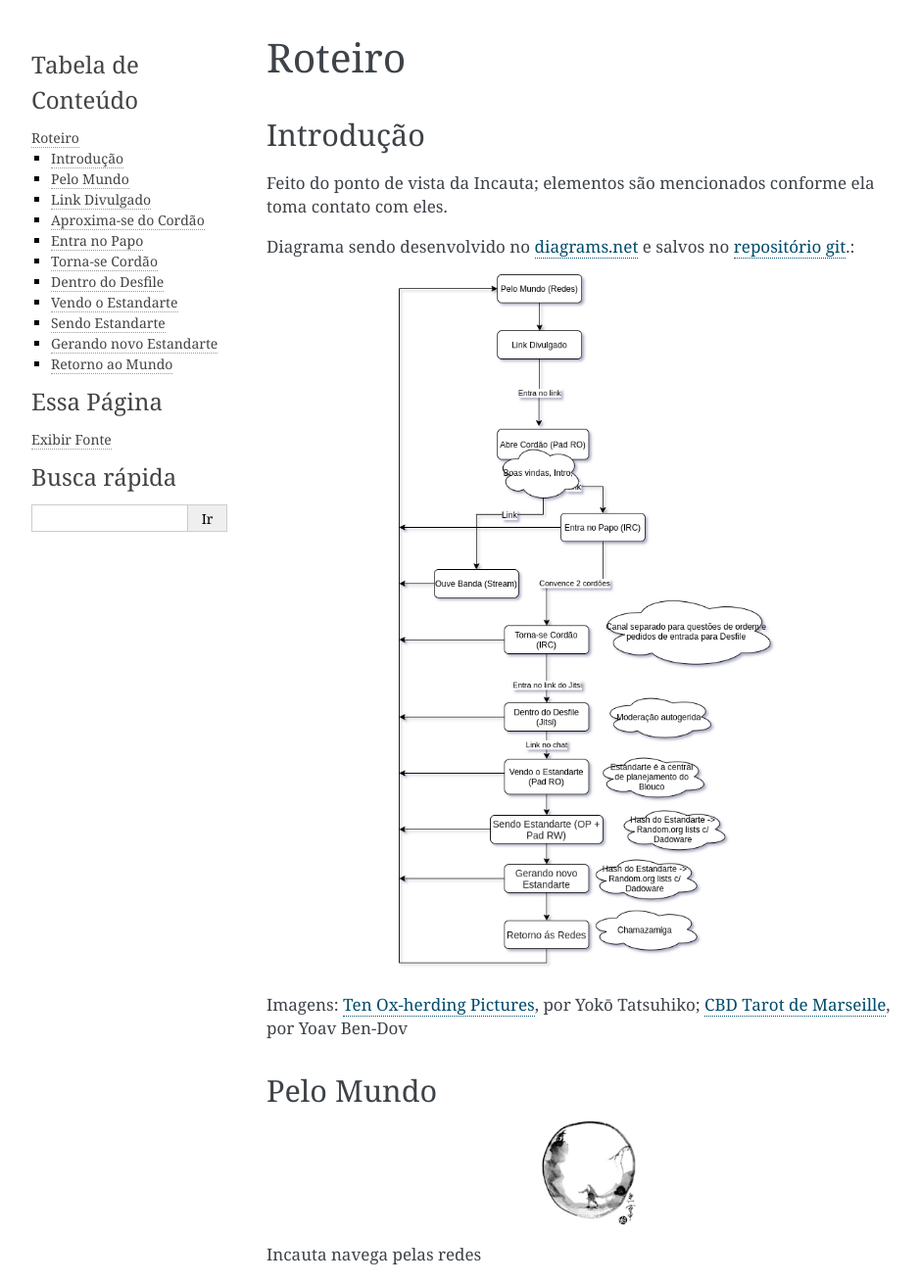
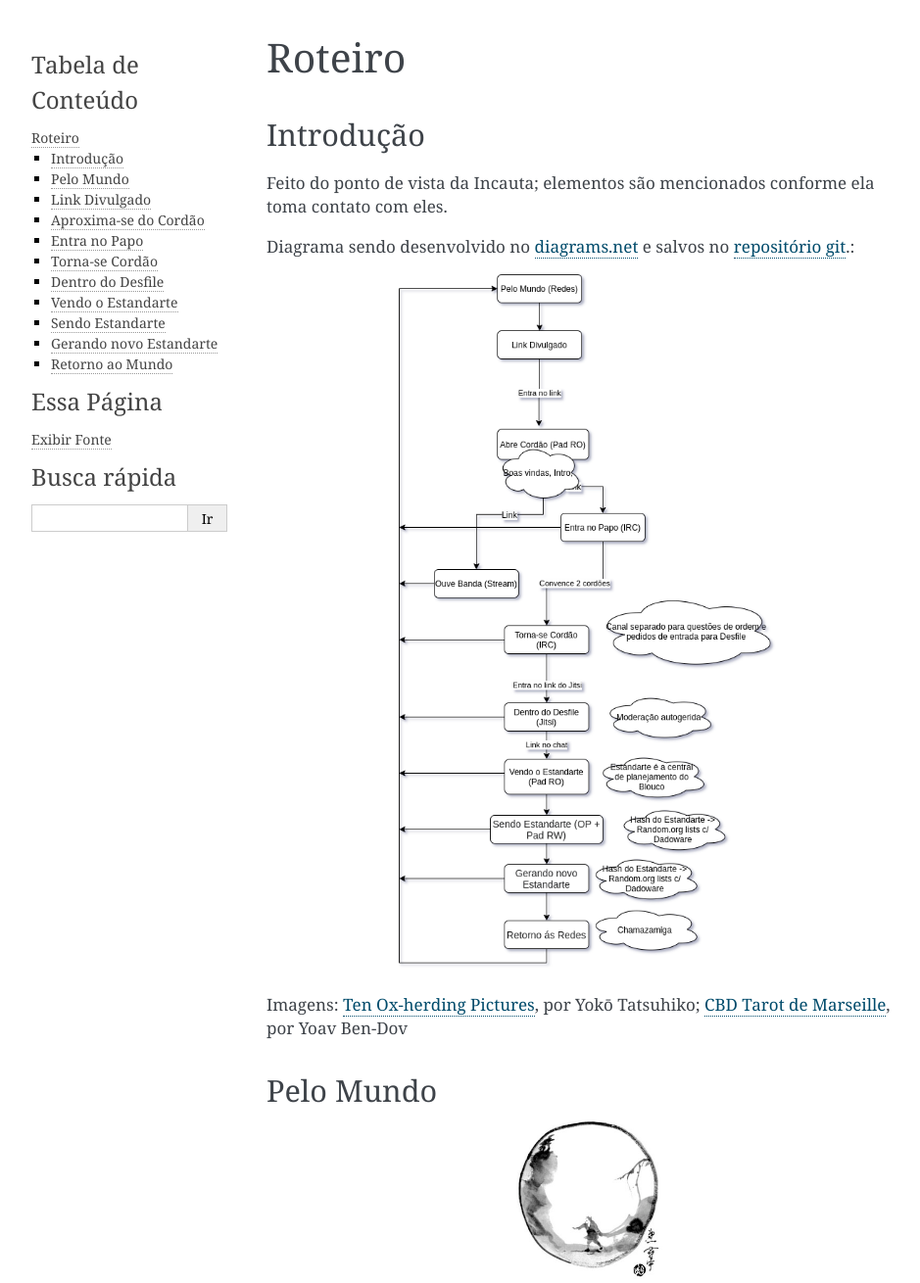
Before and after one commit to blouco/openblouco, a Sphinx documentation site: the page built from docs/roteiro.rst, in a window 1280 px wide. Shown: the top 1310 px of the page at 98% size, without its empty margins (148-1087 px from the left). Built offline with Sphinx 7.4.7, drawn with Linux system fonts in a browser that asks for light colours; grey boxes are pictures that could not be loaded.

Commit message:
Aumenta imagens do Ten Ox

```diff
--- a/docs/roteiro.rst
+++ b/docs/roteiro.rst
@@ -26,7 +26,7 @@ Pelo Mundo
 ----------
 
 .. image:: images/ox/cow01.jpg
-  :width: 100
+  :width: 150
   :align: center
 
 
@@ -44,7 +44,7 @@ Link Divulgado
 --------------
 
 .. image:: images/ox/cow02.jpg
-  :width: 100
+  :width: 150
   :align: center
 
 
@@ -64,7 +64,7 @@ Aproxima-se do Cordão
 ---------------------
 
 .. image:: images/ox/cow03.jpg
-  :width: 100
+  :width: 150
   :align: center
 
 O Cordão é um site simples em HTML+CSS+JS, onde há:
@@ -91,7 +91,7 @@ Entra no Papo
 -------------
 
 .. image:: images/ox/cow04.jpg
-  :width: 100
+  :width: 150
   :align: center
 
 
@@ -110,7 +110,7 @@ Torna-se Cordão
 ---------------
 
 .. image:: images/ox/cow05.jpg
-  :width: 100
+  :width: 150
   :align: center
 
 
@@ -127,7 +127,7 @@ Dentro do Desfile
 -----------------
 
 .. image:: images/ox/cow06.jpg
-  :width: 100
+  :width: 150
   :align: center
 
 
@@ -147,7 +147,7 @@ Vendo o Estandarte
 ------------------
 
 .. image:: images/ox/cow07.jpg
-  :width: 100
+  :width: 150
   :align: center
 
 
@@ -173,7 +173,7 @@ Sendo Estandarte
 ----------------
 
 .. image:: images/ox/cow08.jpg
-  :width: 100
+  :width: 150
   :align: center
 
 O acesso com escrita do pad do Estandarte é liberado para todos do Cordão.  Após um tempo de interação com o pad, seu conteúdo é passado pela Porta-Estandarte através de um Hash MD5, cujo conteúdo será usado como semente para o sorteio das palavras de geração do próximo Estandarte.
@@ -189,7 +189,7 @@ Gerando novo Estandarte
 -----------------------
 
 .. image:: images/ox/cow09.jpg
-  :width: 100
+  :width: 150
   :align: center
 
 
@@ -230,7 +230,7 @@ Retorno ao Mundo
 ----------------
 
 .. image:: images/ox/cow10.jpg
-  :width: 100
+  :width: 150
   :align: center
 
 
```
